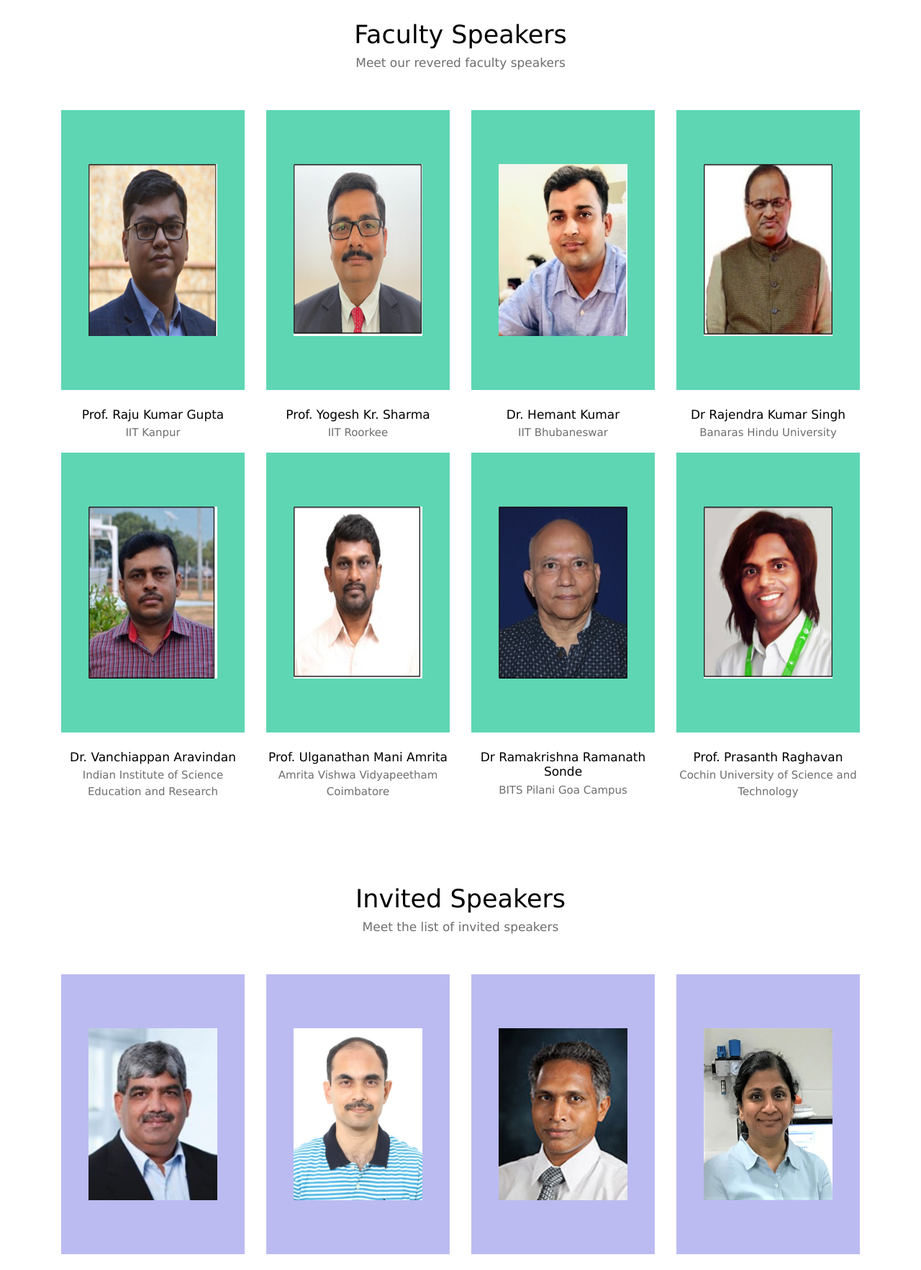
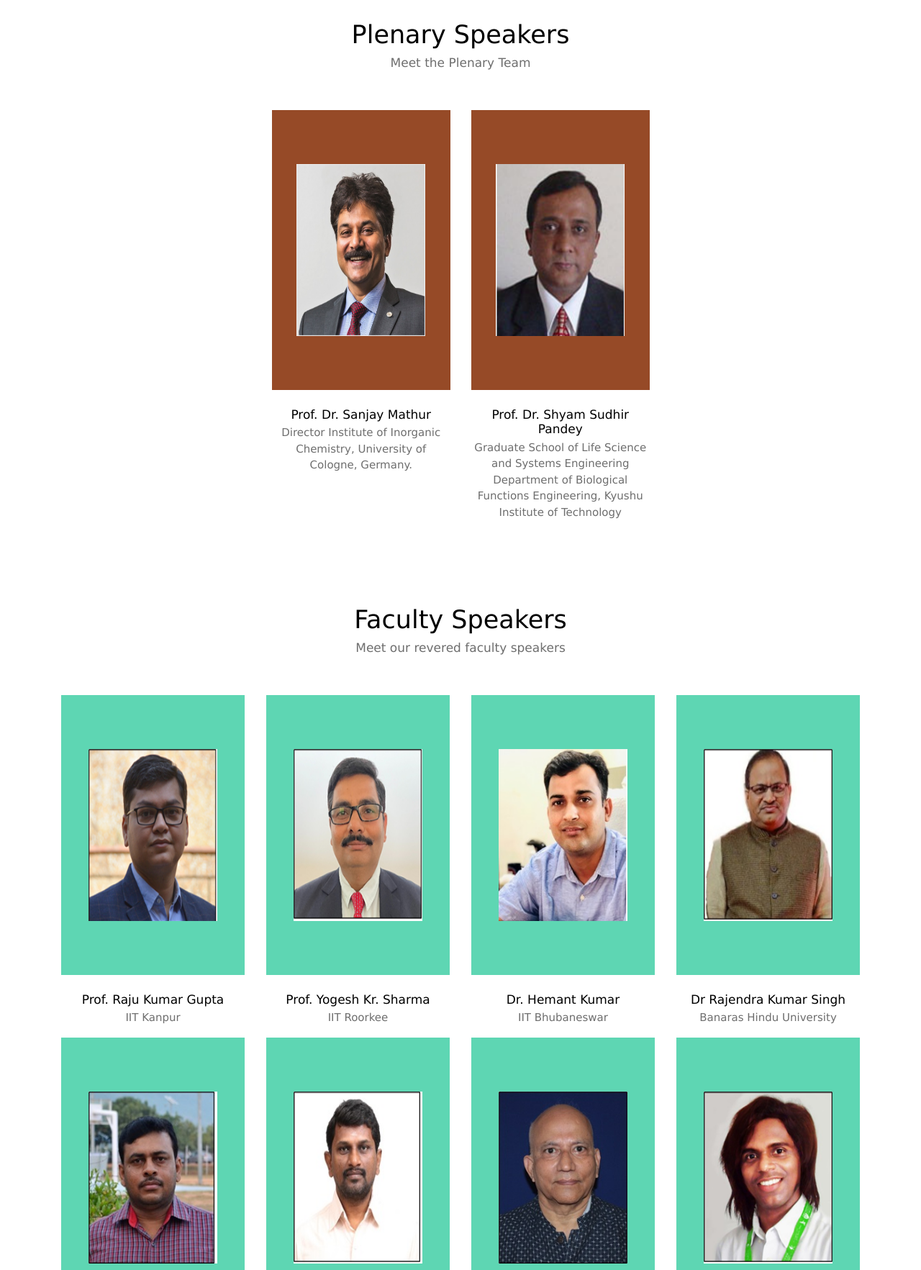
Before and after one commit to ictn-klc-2025/ictn2025, a Django app: page /speakers in a window 1280 px wide. Shown: the part 155-1920 px from the top of the page at 72% size. Run offline with Django 4.2, Linux system fonts and the light colour scheme; some libraries are stand-ins or nearby versions.

Commit message:
updates on plenary speakers

```diff
--- a/templates/speakers.html
+++ b/templates/speakers.html
@@ -9,6 +9,86 @@
 
 
 {% block main %}
+
+<section class="case-studies grid-margin" id="case-studies-section">
+    <div class="row" style="width: 100%; margin: auto;">
+      <div class="col-12 text-center pb-5">
+        <h2>Plenary Speakers</h2>
+        <h6 class="section-subtitle text-muted">Meet the Plenary Team</h6>
+      </div>
+      <div class="container">
+        <div class="row justify-content-center">
+            <!-- <div class="col-12 col-md-6 col-lg-3 stretch-card mb-4 mb-lg-0" data-aos="zoom-in" data-aos-delay="200">
+              <div class="card color-cards">
+                <div class="card-body p-0">
+                  <div class="bg-success text-center card-contents">
+                    <div class="card-image">
+                      <img src="{% static 'assets/images/ictnklc_pics/trilok.jpg' %}" style="width: 179px; height: 239px;">
+                    </div>
+                    <div class="card-desc-box d-flex align-items-center justify-content-around">
+                      <div>
+                        <h6 class="text-white pb-2 px-3">Click to know more</h6>
+                        <a href="https://dese.iitd.ac.in/faculty-profile/57" class="btn btn-white" target="_blank">Read More</a>
+                      </div>
+                    </div>
+                  </div>
+                  <div class="card-details text-center pt-4">
+                      <h6 class="m-0 pb-1">Prof. Trilok Singh</h6>
+                      <p>IIT Delhi</p>
+                  </div>
+                </div>
+              </div>
+            </div> -->
+
+            <div class="col-12 col-md-6 col-lg-3 stretch-card mb-4 mb-lg-0" data-aos="zoom-in" data-aos-delay="200">
+              <div class="card color-cards">
+                <div class="card-body p-0">
+                  <div class="text-center card-contents" style="background-color: rgb(150, 74, 39) !important;">
+                    <div class="card-image">
+                      <img src="{% static 'assets/images/ictnklc_pics/sanjaymathur.png' %}" style="width: 179px; height: 239px;">
+                    </div>
+                    <div class="card-desc-box d-flex align-items-center justify-content-around">
+                      <div>
+                        <h6 class="text-white pb-2 px-3">Click to know more</h6>
+                        <a href="https://mathur.uni-koeln.de/team/sanjay-mathur" class="btn btn-white" target="_blank">Read More</a>
+                      </div>
+                    </div>
+                  </div>
+                  <div class="card-details text-center pt-4">
+                      <h6 class="m-0 pb-1">Prof. Dr. Sanjay Mathur</h6>
+                      <p>Director Institute of Inorganic Chemistry, University of Cologne, Germany.</p>
+                  </div>
+                </div>
+              </div>
+            </div>
+
+            <div class="col-12 col-md-6 col-lg-3 stretch-card mb-4 mb-lg-0" data-aos="zoom-in" data-aos-delay="400">
+              <div class="card color-cards">
+                <div class="card-body p-0">
+                  <div class="text-center card-contents" style="background-color: rgb(150, 74, 39) !important;">
+                    <div class="card-image">
+                      <img src="{% static 'assets/images/ictnklc_pics/sudhir_pandey.png' %}" style="width: 179px; height: 239px;" alt="">
+                    </div>
+                    <div class="card-desc-box d-flex align-items-center justify-content-around">
+                      <div>
+                          <h6 class="text-white pb-2 px-3">Click to know more</h6>
+                          <a href="https://hyokadb02.jimu.kyutech.ac.jp/html/332_en.html" class="btn btn-white" target="_blank">Read More</a>
+                      </div>
+                    </div>
+                  </div>
+                  <div class="card-details text-center pt-4">
+                      <h6 class="m-0 pb-1">Prof. Dr. Shyam Sudhir Pandey</h6>
+                      <p>Graduate School of Life Science and Systems Engineering Department of Biological Functions Engineering, Kyushu Institute of Technology</p>
+                  </div>
+                </div>
+              </div>
+            </div>
+        </div>
+      </div>
+     </div>
+</section>
+
+
 <section class="case-studies" id="case-studies-section">
     <div class="row grid-margin">
       <div class="col-12 text-center pb-5">
@@ -196,6 +276,7 @@
 
     </div>
 </section>
+
 
 <section class="case-studies " id="case-studies-section">
     <div class="row grid-margin">
```
Also changed, not shown: otherstatic/assets/images/ictnklc_pics/sanjaymathur.png (added), otherstatic/assets/images/ictnklc_pics/sudhir_pandey.png (added).
